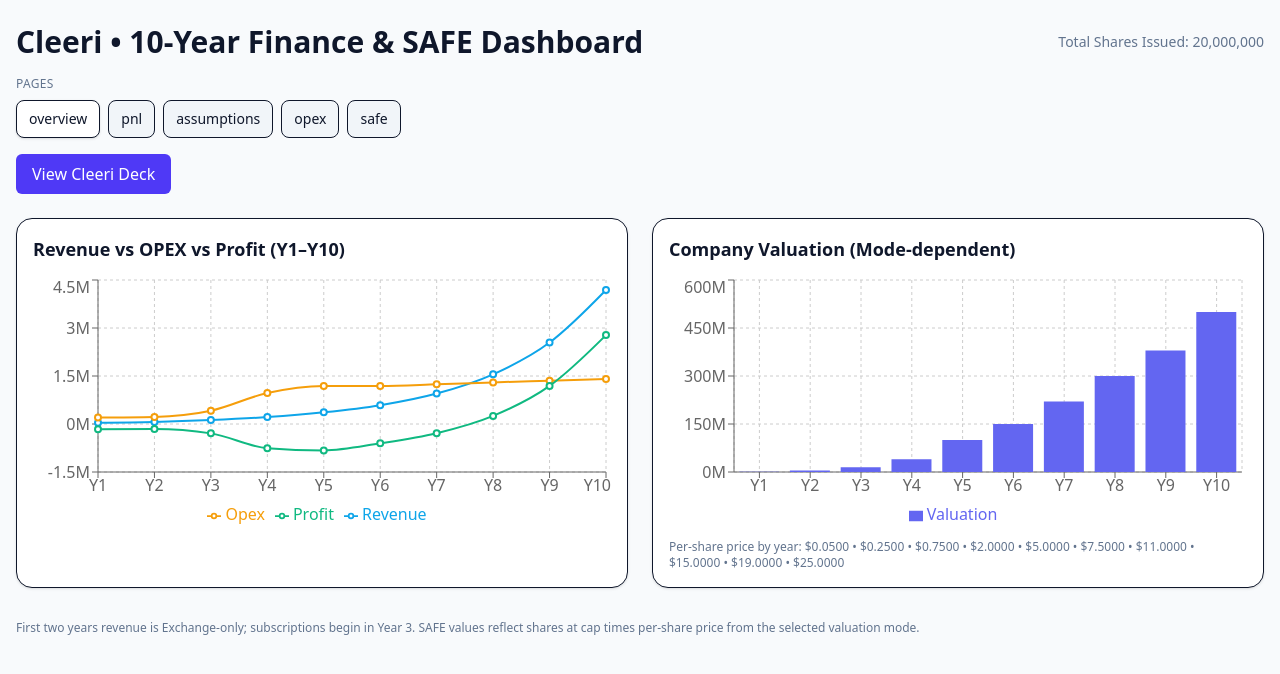
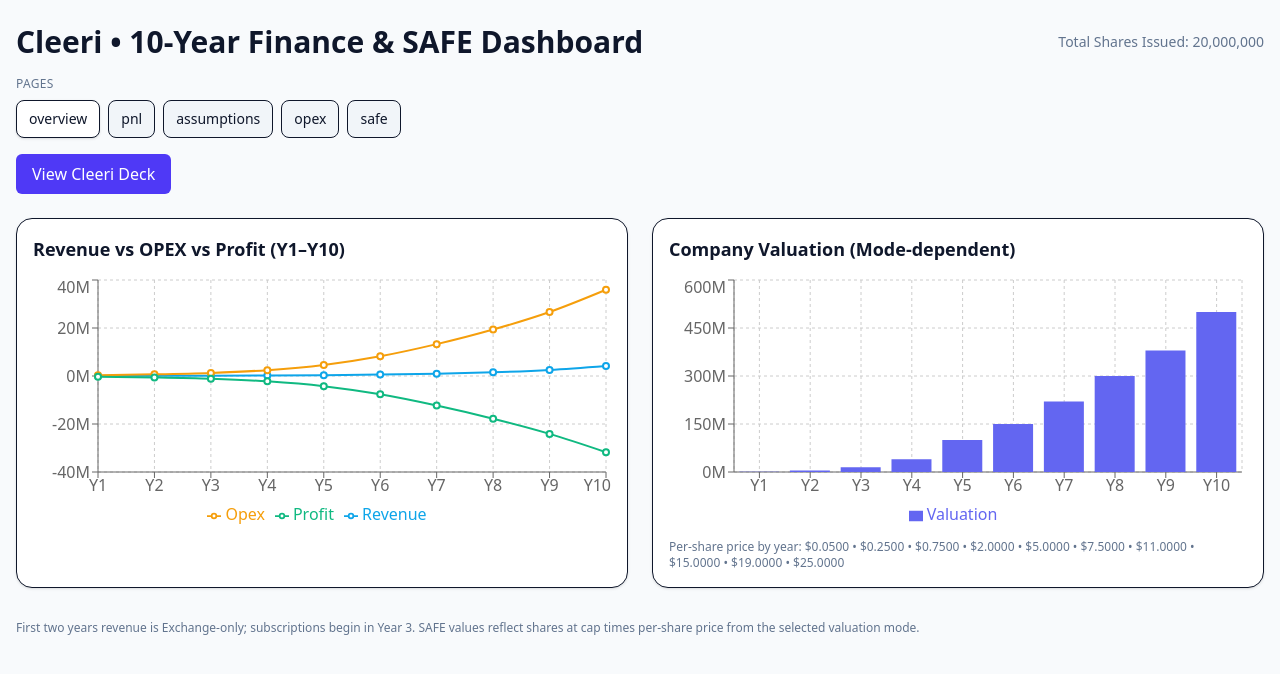
Before and after one commit to jeffgottschalk04-a11y/cleeri-financial, a React (Vite) app: page / in a window 1280 px wide. Shown: the top 674 px of the page. Built offline with nearby package versions, Linux system fonts and the light colour scheme.

Commit message:
feat(opex): populate 10-year OPEX items from forecast PDF and set per-year order

```diff
--- a/src/App.tsx
+++ b/src/App.tsx
@@ -59,22 +59,33 @@
     planMixY4: { pro: 0.7, plus: 0.3 },
     planMixY5: { pro: 0.6, plus: 0.4 },
 
-    // OPEX (contractors Y1–Y2), FT/scaling Y3–Y10
+    // OPEX (populated from Cleeri 10-Year OPEX Forecast PDF)
     opex: {
-      Y1:  { CTO_contract: 48_000, Frontend_contract: 36_000, Designer_contract: 30_000, Marketing_contract: 30_000, Accounting: 12_000, Fractional_CFO: 24_000, Tools_SaaS: 24_000 },
-      Y2:  { CTO_contract: 48_000, Frontend_contract: 36_000, Designer_contract: 30_000, Marketing_contract: 36_000, Accounting: 12_000, Fractional_CFO: 30_000, Tools_SaaS: 30_000 },
-      Y3:  { CTO_salary: 80_000, Product_Manager: 60_000, Designer_UI_Lead: 48_000, Engineering_Team: 96_000, Accounting_CFO: 36_000, Marketing_Growth: 60_000, Tools_SaaS: 36_000 },
-      Y4:  { CEO: 120_000, CTO_salary: 140_000, CMO: 120_000, Product_Manager: 100_000, Designer_UI_Lead: 80_000, Engineering_Team: 160_000, Accounting_CFO: 80_000, Marketing_Growth: 120_000, Tools_SaaS: 50_000 },
-      Y5:  { CEO: 150_000, CTO_salary: 160_000, CMO: 140_000, Product_Manager: 120_000, Designer_UI_Lead: 100_000, Engineering_Team: 200_000, Accounting_CFO: 100_000, Marketing_Growth: 160_000, Tools_SaaS: 60_000 },
-      Y6:  { CEO: 150_000, CTO_salary: 160_000, CMO: 140_000, Product_Manager: 120_000, Designer_UI_Lead: 100_000, Engineering_Team: 200_000, Accounting_CFO: 100_000, Marketing_Growth: 160_000, Tools_SaaS: 60_000 },
-      Y7:  { CEO: 150_000, CTO_salary: 165_000, CMO: 145_000, Product_Manager: 125_000, Designer_UI_Lead: 105_000, Engineering_Team: 210_000, Accounting_CFO: 105_000, Marketing_Growth: 170_000, Tools_SaaS: 65_000 },
-      Y8:  { CEO: 160_000, CTO_salary: 170_000, CMO: 150_000, Product_Manager: 130_000, Designer_UI_Lead: 110_000, Engineering_Team: 220_000, Accounting_CFO: 110_000, Marketing_Growth: 180_000, Tools_SaaS: 70_000 },
-      Y9:  { CEO: 165_000, CTO_salary: 175_000, CMO: 155_000, Product_Manager: 135_000, Designer_UI_Lead: 115_000, Engineering_Team: 230_000, Accounting_CFO: 115_000, Marketing_Growth: 190_000, Tools_SaaS: 75_000 },
-      Y10: { CEO: 170_000, CTO_salary: 180_000, CMO: 160_000, Product_Manager: 140_000, Designer_UI_Lead: 120_000, Engineering_Team: 240_000, Accounting_CFO: 120_000, Marketing_Growth: 200_000, Tools_SaaS: 80_000 },
+      Y1:  { Engineering_Product: 120000, Design_UX_QA: 40000, Marketing_and_Customer_Acquisition: 60000, Sales_and_Business_Development: 30000, General_and_Administrative: 25000, Legal_Compliance_Accounting: 10000, Hosting_Infrastructure_DevOps: 15000, Office_Rent_Utilities: 12000, Software_Licenses_Tools: 8000, Travel_Conferences_Events: 5000, Customer_Support_Success: 15000 },
+      Y2:  { Engineering_Product: 240000, Design_UX_QA: 80000, Marketing_and_Customer_Acquisition: 120000, Sales_and_Business_Development: 60000, General_and_Administrative: 50000, Legal_Compliance_Accounting: 20000, Hosting_Infrastructure_DevOps: 30000, Office_Rent_Utilities: 24000, Software_Licenses_Tools: 16000, Travel_Conferences_Events: 10000, Customer_Support_Success: 30000 },
+      Y3:  { Engineering_Product: 420000, Design_UX_QA: 140000, Marketing_and_Customer_Acquisition: 240000, Sales_and_Business_Development: 120000, General_and_Administrative: 100000, Legal_Compliance_Accounting: 40000, Hosting_Infrastructure_DevOps: 60000, Office_Rent_Utilities: 48000, Software_Licenses_Tools: 32000, Travel_Conferences_Events: 20000, Customer_Support_Success: 60000 },
+      Y4:  { Engineering_Product: 720000, Design_UX_QA: 240000, Marketing_and_Customer_Acquisition: 500000, Sales_and_Business_Development: 300000, General_and_Administrative: 180000, Legal_Compliance_Accounting: 80000, Hosting_Infrastructure_DevOps: 120000, Office_Rent_Utilities: 72000, Software_Licenses_Tools: 64000, Travel_Conferences_Events: 40000, Customer_Support_Success: 120000 },
+      Y5:  { Engineering_Product: 1150000, Design_UX_QA: 400000, Marketing_and_Customer_Acquisition: 1200000, Sales_and_Business_Development: 600000, General_and_Administrative: 300000, Legal_Compliance_Accounting: 150000, Hosting_Infrastructure_DevOps: 240000, Office_Rent_Utilities: 120000, Software_Licenses_Tools: 120000, Travel_Conferences_Events: 80000, Customer_Support_Success: 240000 },
+      Y6:  { Engineering_Product: 1750000, Design_UX_QA: 600000, Marketing_and_Customer_Acquisition: 2500000, Sales_and_Business_Development: 1200000, General_and_Administrative: 500000, Legal_Compliance_Accounting: 250000, Hosting_Infrastructure_DevOps: 450000, Office_Rent_Utilities: 180000, Software_Licenses_Tools: 200000, Travel_Conferences_Events: 150000, Customer_Support_Success: 450000 },
+      Y7:  { Engineering_Product: 2400000, Design_UX_QA: 840000, Marketing_and_Customer_Acquisition: 4500000, Sales_and_Business_Development: 2000000, General_and_Administrative: 750000, Legal_Compliance_Accounting: 400000, Hosting_Infrastructure_DevOps: 800000, Office_Rent_Utilities: 240000, Software_Licenses_Tools: 300000, Travel_Conferences_Events: 250000, Customer_Support_Success: 800000 },
+      Y8:  { Engineering_Product: 3100000, Design_UX_QA: 1100000, Marketing_and_Customer_Acquisition: 7000000, Sales_and_Business_Development: 3000000, General_and_Administrative: 1050000, Legal_Compliance_Accounting: 600000, Hosting_Infrastructure_DevOps: 1200000, Office_Rent_Utilities: 300000, Software_Licenses_Tools: 420000, Travel_Conferences_Events: 400000, Customer_Support_Success: 1200000 },
+      Y9:  { Engineering_Product: 3900000, Design_UX_QA: 1400000, Marketing_and_Customer_Acquisition: 10000000, Sales_and_Business_Development: 4200000, General_and_Administrative: 1400000, Legal_Compliance_Accounting: 850000, Hosting_Infrastructure_DevOps: 1700000, Office_Rent_Utilities: 360000, Software_Licenses_Tools: 560000, Travel_Conferences_Events: 600000, Customer_Support_Success: 1700000 },
+      Y10: { Engineering_Product: 4800000, Design_UX_QA: 1750000, Marketing_and_Customer_Acquisition: 14000000, Sales_and_Business_Development: 5600000, General_and_Administrative: 1800000, Legal_Compliance_Accounting: 1150000, Hosting_Infrastructure_DevOps: 2400000, Office_Rent_Utilities: 420000, Software_Licenses_Tools: 720000, Travel_Conferences_Events: 900000, Customer_Support_Success: 2400000 },
     } as Record<YearKey, Record<string, number>>,
 
     // Explicit per‑year order for OPEX keys (persisted with localStorage)
-    opexOrder: {} as Record<YearKey, string[]>,
+    opexOrder: {
+      Y1:  ["Engineering_Product","Design_UX_QA","Marketing_and_Customer_Acquisition","Sales_and_Business_Development","General_and_Administrative","Legal_Compliance_Accounting","Hosting_Infrastructure_DevOps","Office_Rent_Utilities","Software_Licenses_Tools","Travel_Conferences_Events","Customer_Support_Success"],
+      Y2:  ["Engineering_Product","Design_UX_QA","Marketing_and_Customer_Acquisition","Sales_and_Business_Development","General_and_Administrative","Legal_Compliance_Accounting","Hosting_Infrastructure_DevOps","Office_Rent_Utilities","Software_Licenses_Tools","Travel_Conferences_Events","Customer_Support_Success"],
+      Y3:  ["Engineering_Product","Design_UX_QA","Marketing_and_Customer_Acquisition","Sales_and_Business_Development","General_and_Administrative","Legal_Compliance_Accounting","Hosting_Infrastructure_DevOps","Office_Rent_Utilities","Software_Licenses_Tools","Travel_Conferences_Events","Customer_Support_Success"],
+      Y4:  ["Engineering_Product","Design_UX_QA","Marketing_and_Customer_Acquisition","Sales_and_Business_Development","General_and_Administrative","Legal_Compliance_Accounting","Hosting_Infrastructure_DevOps","Office_Rent_Utilities","Software_Licenses_Tools","Travel_Conferences_Events","Customer_Support_Success"],
+      Y5:  ["Engineering_Product","Design_UX_QA","Marketing_and_Customer_Acquisition","Sales_and_Business_Development","General_and_Administrative","Legal_Compliance_Accounting","Hosting_Infrastructure_DevOps","Office_Rent_Utilities","Software_Licenses_Tools","Travel_Conferences_Events","Customer_Support_Success"],
+      Y6:  ["Engineering_Product","Design_UX_QA","Marketing_and_Customer_Acquisition","Sales_and_Business_Development","General_and_Administrative","Legal_Compliance_Accounting","Hosting_Infrastructure_DevOps","Office_Rent_Utilities","Software_Licenses_Tools","Travel_Conferences_Events","Customer_Support_Success"],
+      Y7:  ["Engineering_Product","Design_UX_QA","Marketing_and_Customer_Acquisition","Sales_and_Business_Development","General_and_Administrative","Legal_Compliance_Accounting","Hosting_Infrastructure_DevOps","Office_Rent_Utilities","Software_Licenses_Tools","Travel_Conferences_Events","Customer_Support_Success"],
+      Y8:  ["Engineering_Product","Design_UX_QA","Marketing_and_Customer_Acquisition","Sales_and_Business_Development","General_and_Administrative","Legal_Compliance_Accounting","Hosting_Infrastructure_DevOps","Office_Rent_Utilities","Software_Licenses_Tools","Travel_Conferences_Events","Customer_Support_Success"],
+      Y9:  ["Engineering_Product","Design_UX_QA","Marketing_and_Customer_Acquisition","Sales_and_Business_Development","General_and_Administrative","Legal_Compliance_Accounting","Hosting_Infrastructure_DevOps","Office_Rent_Utilities","Software_Licenses_Tools","Travel_Conferences_Events","Customer_Support_Success"],
+      Y10: ["Engineering_Product","Design_UX_QA","Marketing_and_Customer_Acquisition","Sales_and_Business_Development","General_and_Administrative","Legal_Compliance_Accounting","Hosting_Infrastructure_DevOps","Office_Rent_Utilities","Software_Licenses_Tools","Travel_Conferences_Events","Customer_Support_Success"],
+    } as Record<YearKey, string[]>,
 
     // SAFE notes (editable)
     safes: [
```
